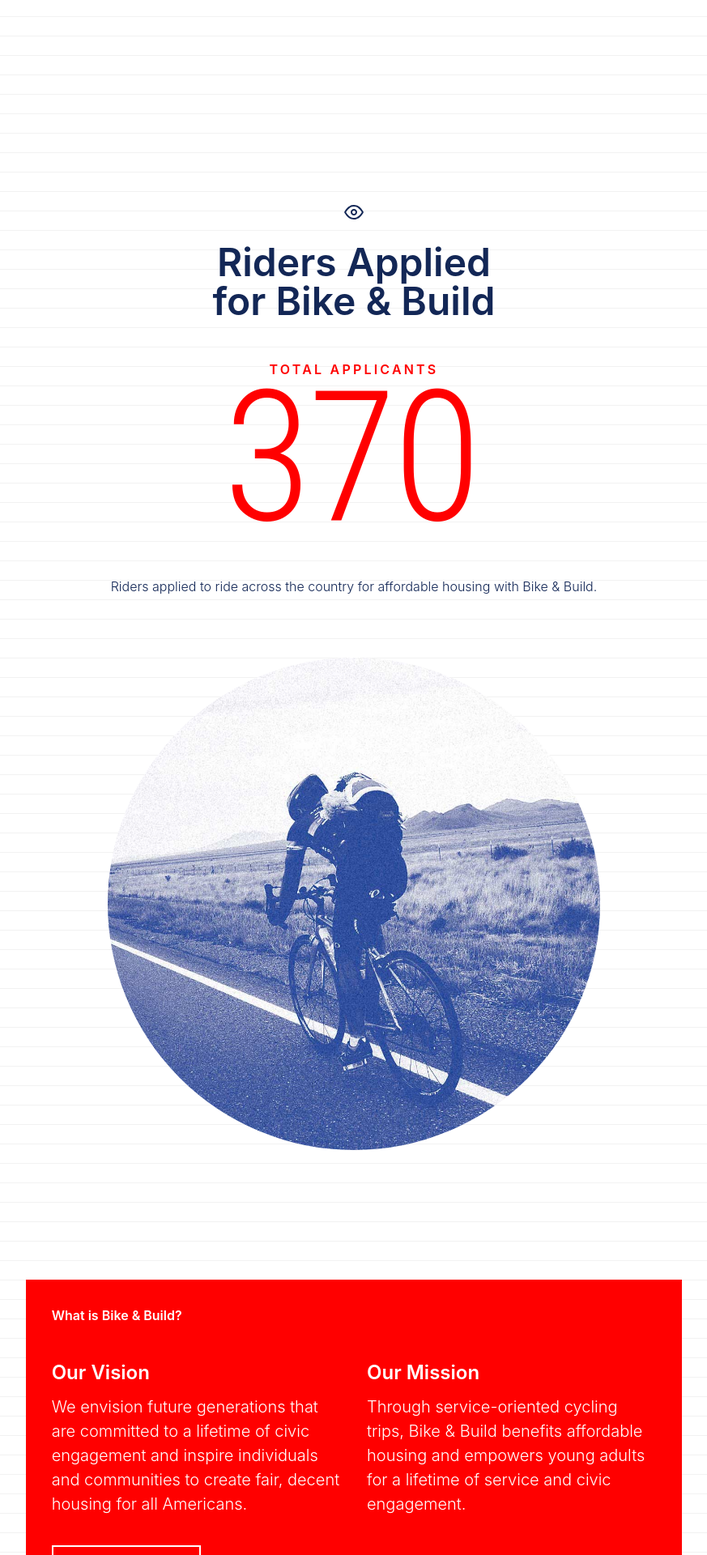
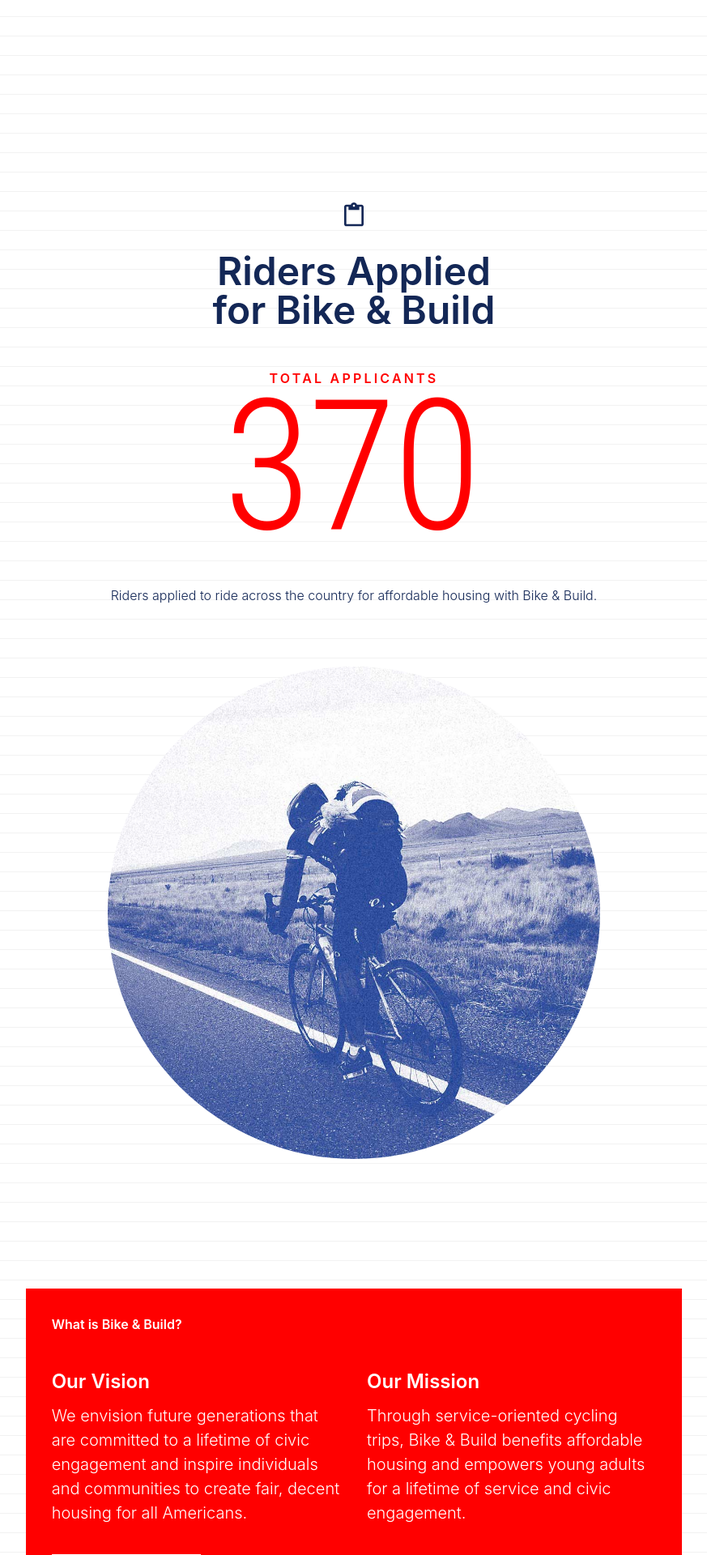
Before and after one commit to morf-studio/babar-2015, a Jekyll site: the page built from index.html, in a window 1280 px wide. Shown: the part 1492-3412 px from the top of the page at 81% size, without its empty margins (203-1076 px from the left). Built offline with Jekyll 4.4.1, drawn with Linux system fonts in a browser that asks for light colours.

Commit message:
adding icons
working in our icons file and changed index to change the first icon

```diff
--- a/_includes/icons.html
+++ b/_includes/icons.html
@@ -4,6 +4,13 @@
 <title>road-line</title>
 <path class="path1" d="M 0 64 l 1080 120" stroke="orange" stroke-width="64">
 </symbol>
+
+<symbol id="icon-clipboard" viewBox="0 0 24 24">
+<title>clipboard</title>
+<path class="path1" d="M19 2h-4.18C14.4.84 13.3 0 12 0c-1.3 0-2.4.84-2.82 2H5c-1.1 0-2 .9-2 2v16c0 1.1.9 2 2 2h14c1.1 0 2-.9 2-2V4c0-1.1-.9-2-2-2zm-7 0c.55 0 1 .45 1 1s-.45 1-1 1-1-.45-1-1 .45-1 1-1zm7 18H5V4h2v3h10V4h2v16z"/>
+<path class="path2" d="M0 0h24v24H0z" fill="none"/>
+</symbol>
+
 <symbol id="icon-eye" viewBox="0 0 1024 1024">
 <title>eye</title>
 <path class="path1" d="M512 128q69.667 0 135.5 21.167t115.5 55 93.5 74.833 73.667 82 51.667 74.833 32.167 54.833l10 21.333q-2.333 5-6.333 13.5t-18.833 34.667-31.667 51.667-44.333 60-56.833 64.333-69.5 60.167-82.333 51.5-94.833 34.667-107.333 13.5q-69.667 0-135.5-21.167t-115.5-54.833-93.5-74.333-73.667-81.5-51.667-74.5-32.167-55l-10-21q2.333-5 6.333-13.5t18.833-34.833 31.667-51.833 44.333-60.333 56.833-64.667 69.5-60.333 82.333-51.833 94.833-34.833 107.333-13.5zM512 213.333q-46.667 0-91.667 12.333t-81.167 31.833-70.667 47.167-59.667 54.5-48.833 57.667-37.667 52.833-26.333 44q12.333 21.667 26.333 43.5t37.667 52.333 48.833 57 59.667 53.833 70.667 46.667 81.167 31.5 91.667 12.167 91.667-12.333 81.167-31.667 70.667-46.833 59.667-54.167 48.833-57.333 37.667-52.667 26.333-43.667q-12.333-21.667-26.333-43.667t-37.667-52.667-48.833-57.333-59.667-54.167-70.667-46.833-81.167-31.667-91.667-12.333zM512 341.333q70.667 0 120.667 50t50 120.667-50 120.667-120.667 50-120.667-50-50-120.667 50-120.667 120.667-50zM512 426.667q-35.333 0-60.333 25t-25 60.333 25 60.333 60.333 25 60.333-25 25-60.333-25-60.333-60.333-25z"></path>
--- a/_sass/elements/_icons.scss
+++ b/_sass/elements/_icons.scss
@@ -9,6 +9,6 @@
 
 .story-icon{
 	@include breakpoint(m) {
-		font-size:1.5rem;
+		font-size:2rem;
 	}
 }
--- a/index.html
+++ b/index.html
@@ -52,7 +52,7 @@
 
         <div class="grid cf pad-x-l pad-y-xl text-center ">
           <div class="pad-t-xl col-12 m-col-8 float-center wow fadeInUp" data-wow-offset="50">
-            <span class="story-icon"> <svg class="icon icon-eye"> <use xlink:href="#icon-eye"></use> </svg> </span>
+            <span class="story-icon"> <svg class="icon icon-clipboard"> <use xlink:href="#icon-clipboard"></use> </svg> </span>
             <h1 class="story wow fadeInUp"> Riders Applied <br>for Bike &amp; Build </h1>
             <p class="unit caps wow fadeInUp" data-wow-duration=".5s" data-wow-delay=".25s"> Total Applicants </p>
             <p class="number wow fadeInUp" data-wow-duration=".25s" data-wow-delay="0s"> 370 </p>
```
Also changed, not shown: 3 other files.
